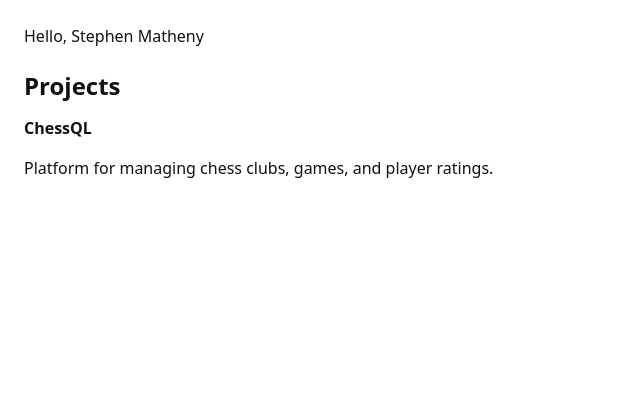
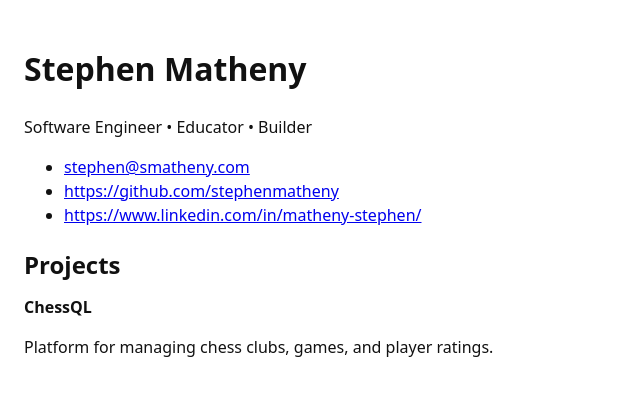
Before and after one commit to stephenmatheny/smatheny, a React (Vite) app: page / in a window 1280 px wide. Shown: the top 396 px of the page, without its empty margins (0-640 px from the left). Built offline with nearby package versions, Linux system fonts and the light colour scheme.

Commit message:
feat: extract Header component

```diff
--- a/src/App.jsx
+++ b/src/App.jsx
@@ -1,5 +1,6 @@
+import Header from "./components/Header";
+import Projects from "./components/Projects";
 import Section from "./components/Section";
-import Projects from "./components/Projects";
 import { profile } from "./data/profile";
 
 import "./App.css";
@@ -7,11 +8,16 @@ import "./App.css";
 export default function App() {
   return (
     <>
-      Hello, {profile.firstName} {profile.lastName}
+      <Header
+        firstName={profile.firstName}
+        lastName={profile.lastName}
+        headline={profile.headline}
+        links={profile.links}
+      />
 
       <Section title="Projects">
         <Projects projects={profile.projects} />
       </Section>
     </>
-  )
+  );
 }
--- /dev/null
+++ b/src/components/Header.jsx
@@ -0,0 +1,32 @@
+export default function Header({ firstName, lastName, headline, links }) {
+  return (
+    <header>
+      <h1>
+        {firstName} {lastName}
+      </h1>
+
+      <p>{headline}</p>
+
+      <nav>
+        <ul>
+          {Object.entries(links).map(([key, value]) => {
+            const isEmail = key === "email";
+            const href = isEmail ? `mailto:${value}` : value;
+
+            return (
+              <li key={key}>
+                <a
+                  href={href}
+                  target={isEmail ? undefined : "_blank"}
+                  rel={isEmail ? undefined : "noreferrer"}
+                >
+                  {value}
+                </a>
+              </li>
+            );
+          })}
+        </ul>
+      </nav>
+    </header>
+  );
+}
```
